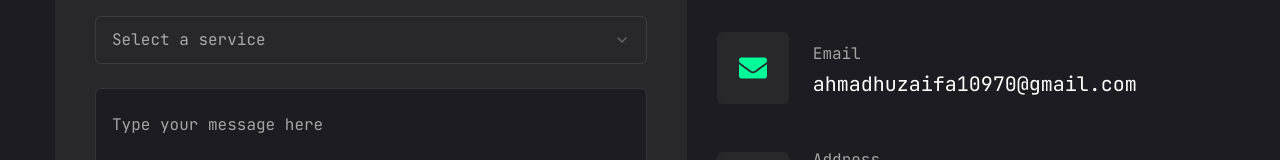
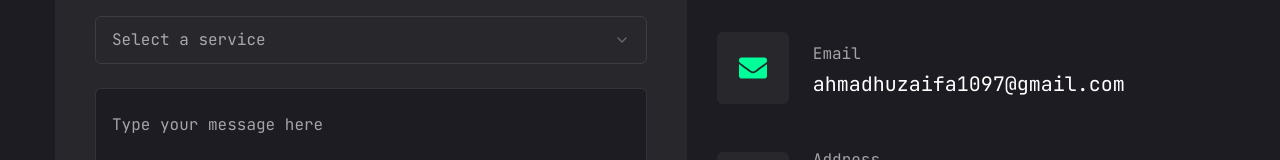
Before and after one commit to huzaifa1097/huzaifa_portfolio, a Next.js app: page /contact in a window 1280 px wide. Shown: the part 464-624 px from the top of the page. Built offline with nearby package versions, Linux system fonts and the light colour scheme.

Commit message:
Updated Contact Details

```diff
--- a/app/contact/page.jsx
+++ b/app/contact/page.jsx
@@ -26,7 +26,7 @@ const info = [
   {
     icon: <FaEnvelope />,
     title: 'Email',
-    description: 'ahmadhuzaifa10970@gmail.com',
+    description: 'ahmadhuzaifa1097@gmail.com',
   },
   {
     icon: <FaMapMarkerAlt />,
```
